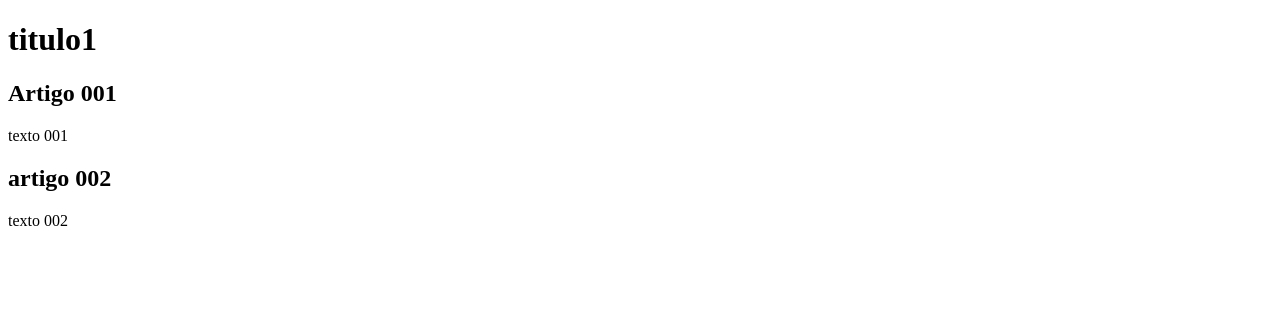
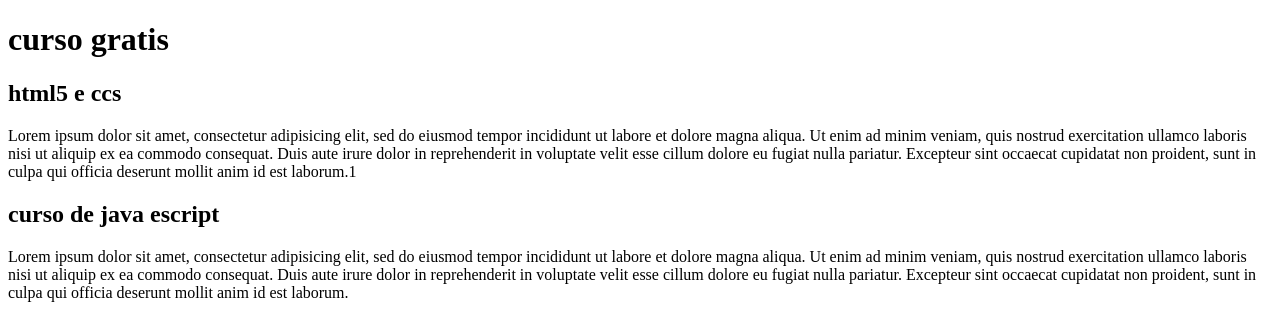
Before and after one commit to santanna37/aula-guanabara, a plain HTML site: page index.html in a window 1280 px wide. Drawn offline with Linux system fonts and the light colour scheme.

Commit message:
conteudo 1
comecei a escrever conteudo

```diff
--- a/index.html
+++ b/index.html
@@ -7,15 +7,15 @@
   <body>
     <main>
       <header>
-        <h1>titulo1</h1>
+        <h1>curso gratis</h1>
       </header>
       <article class="">
-        <h2>Artigo 001  </h2>
-        <p>texto 001</p>
+        <h2>html5 e ccs  </h2>
+        <p>Lorem ipsum dolor sit amet, consectetur adipisicing elit, sed do eiusmod tempor incididunt ut labore et dolore magna aliqua. Ut enim ad minim veniam, quis nostrud exercitation ullamco laboris nisi ut aliquip ex ea commodo consequat. Duis aute irure dolor in reprehenderit in voluptate velit esse cillum dolore eu fugiat nulla pariatur. Excepteur sint occaecat cupidatat non proident, sunt in culpa qui officia deserunt mollit anim id est laborum.1</p>
       </article>
       <article class="">
-        <h2>artigo 002</h2>
-        <p> texto 002</p>
+        <h2>curso de java escript</h2>
+        <p> Lorem ipsum dolor sit amet, consectetur adipisicing elit, sed do eiusmod tempor incididunt ut labore et dolore magna aliqua. Ut enim ad minim veniam, quis nostrud exercitation ullamco laboris nisi ut aliquip ex ea commodo consequat. Duis aute irure dolor in reprehenderit in voluptate velit esse cillum dolore eu fugiat nulla pariatur. Excepteur sint occaecat cupidatat non proident, sunt in culpa qui officia deserunt mollit anim id est laborum.</p>
       </article>
     </main>
 
```
